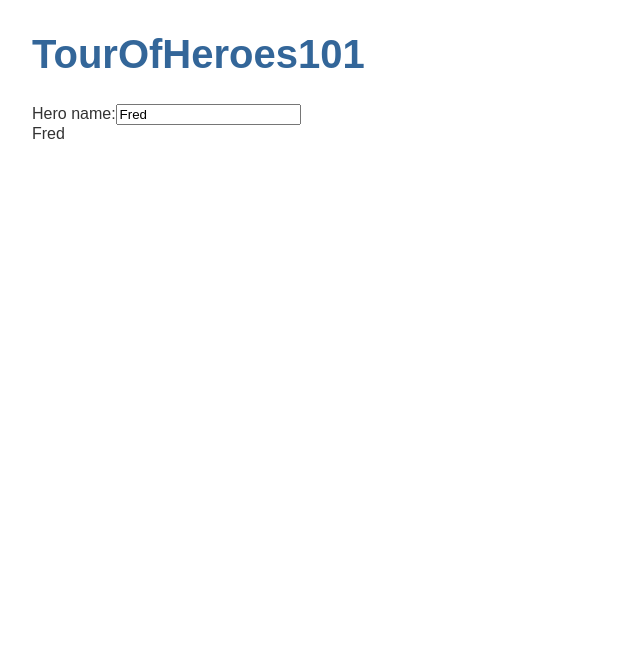
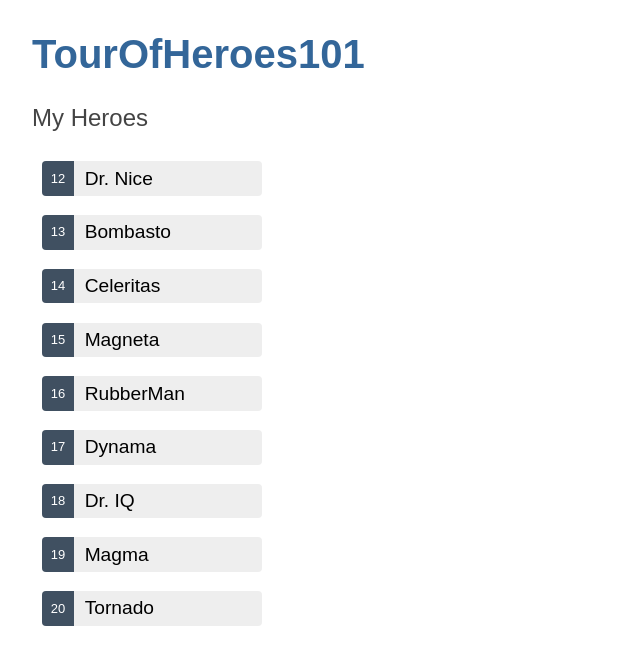
Before and after one commit to IndraWebAu/TourOfHeroes101, an Angular app: page / in a window 1280 px wide. Shown: the top 664 px of the page, without its empty margins (0-640 px from the left). Built offline with nearby package versions, Linux system fonts and the light colour scheme.

Commit message:
replace-component-value-with-array

```diff
--- a/src/app/heroes/heroes.component.html
+++ b/src/app/heroes/heroes.component.html
@@ -1,5 +1,9 @@
-<div>
-  <label for="name">Hero name:</label>
-  <input id="name" [(ngModel)]="hero.name" placeholder="name" />
-</div>
-<div>{{ hero.name }}</div>
+<h2>My Heroes</h2>
+<ul class="heroes">
+  <li *ngFor="let hero of heroes">
+    <button type="button">
+      <span class="badge">{{ hero.id }}</span>
+      <span class="name">{{ hero.name }}</span>
+    </button>
+  </li>
+</ul>
--- a/src/app/heroes/heroes.component.less
+++ b/src/app/heroes/heroes.component.less
@@ -0,0 +1,66 @@
+/* HeroesComponent's private CSS styles */
+.heroes {
+  margin: 0 0 2em 0;
+  list-style-type: none;
+  padding: 0;
+  width: 15em;
+}
+
+.heroes li {
+  display: flex;
+}
+
+.heroes button {
+  flex: 1;
+  cursor: pointer;
+  position: relative;
+  left: 0;
+  background-color: #eee;
+  margin: 0.5em;
+  padding: 0;
+  border-radius: 4px;
+  display: flex;
+  align-items: stretch;
+  height: 1.8em;
+}
+
+.heroes button:hover {
+  color: #2c3a41;
+  background-color: #e6e6e6;
+  left: 0.1em;
+}
+
+.heroes button:active {
+  background-color: #525252;
+  color: #fafafa;
+}
+
+.heroes button.selected {
+  background-color: black;
+  color: white;
+}
+
+.heroes button.selected:hover {
+  background-color: #505050;
+  color: white;
+}
+
+.heroes button.selected:active {
+  background-color: black;
+  color: white;
+}
+
+.heroes .badge {
+  display: inline-block;
+  font-size: small;
+  color: white;
+  padding: 0.8em 0.7em 0 0.7em;
+  background-color: #405061;
+  line-height: 1em;
+  margin-right: 0.8em;
+  border-radius: 4px 0 0 4px;
+}
+
+.heroes .name {
+  align-self: center;
+}
--- a/src/app/heroes/heroes.component.ts
+++ b/src/app/heroes/heroes.component.ts
@@ -1,5 +1,7 @@
 import { Component } from '@angular/core';
+import { Heroes } from '../mock-heroes';
 import { Hero } from '../interfaces/hero';
+
 
 @Component({
   selector: 'app-heroes',
@@ -7,5 +9,5 @@
   styleUrls: ['./heroes.component.less']
 })
 export class HeroesComponent {
-  hero: Hero = { id: 1, name: 'Fred' }
+  heroes: Hero[] = Heroes;
 }
--- /dev/null
+++ b/src/app/mock-heroes.ts
@@ -0,0 +1,13 @@
+import { Hero } from "./interfaces/hero";
+
+export const Heroes: Hero[] = [
+    { id: 12, name: 'Dr. Nice' },
+    { id: 13, name: 'Bombasto' },
+    { id: 14, name: 'Celeritas' },
+    { id: 15, name: 'Magneta' },
+    { id: 16, name: 'RubberMan' },
+    { id: 17, name: 'Dynama' },
+    { id: 18, name: 'Dr. IQ' },
+    { id: 19, name: 'Magma' },
+    { id: 20, name: 'Tornado' }
+];
```
